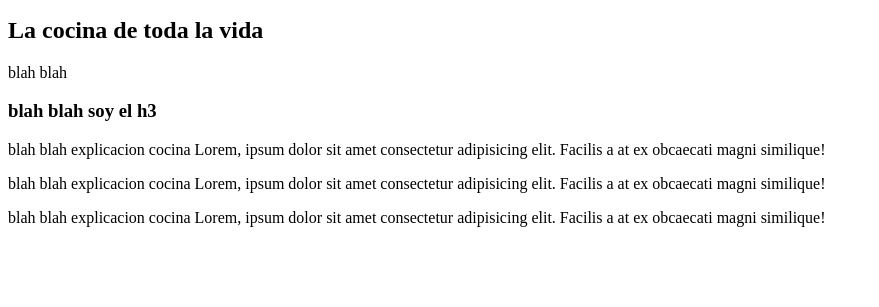
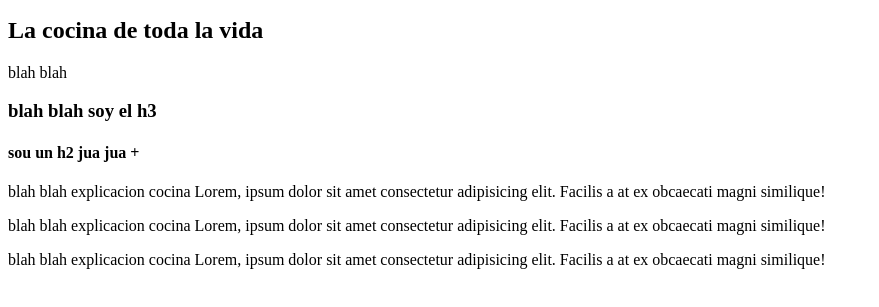
Before and after one commit to JohaDiaz/restaurante-la-cazuela, a plain HTML site: page carta.html in a window 1280 px wide. Shown: the part 127-434 px from the top of the page, without its empty margins (0-879 px from the left). Drawn offline with Linux system fonts and the light colour scheme.

Commit message:
ultimos cambios

```diff
--- a/carta.html
+++ b/carta.html
@@ -15,6 +15,9 @@
     <h2>La cocina de toda la vida</h2>
     <p>blah blah</p>
     <h3>blah blah soy el h3</h3>
+    <h4>sou un h2 jua jua +
+
+    </h4>
 <p>blah blah explicacion cocina Lorem, ipsum dolor sit amet consectetur adipisicing elit. Facilis a at ex obcaecati magni similique!</p>
 <p>blah blah explicacion cocina Lorem, ipsum dolor sit amet consectetur adipisicing elit. Facilis a at ex obcaecati magni similique!</p>
 <p>blah blah explicacion cocina Lorem, ipsum dolor sit amet consectetur adipisicing elit. Facilis a at ex obcaecati magni similique!</p>
```
